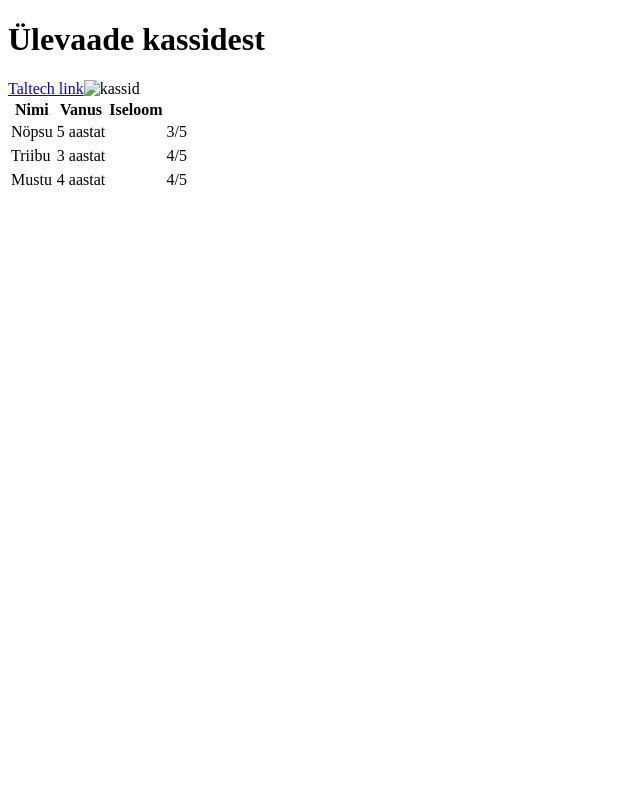
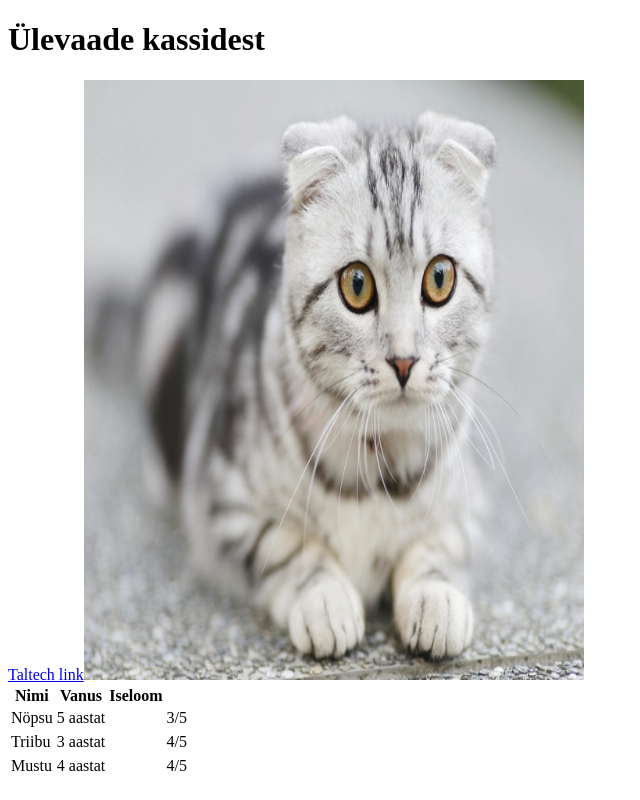
Before and after one commit to Paadialune/paadialune.github.io, a plain HTML site: page index.html in a window 1280 px wide. Shown: the whole page, without its empty margins (0-640 px from the left). Drawn offline with Linux system fonts and the light colour scheme.

Commit message:
Update index.html

```diff
--- a/index.html
+++ b/index.html
@@ -27,7 +27,7 @@
       <td>4/5<td/>
     <tr/>
     <a href="https://taltech.ee">Taltech link</a>
-    <img src="kassid.jpg" alt="kassid" width="500" height="600">
+    <img src="kass.jpg" alt="kassid" width="500" height="600">
   </table>
 </body>
 </html>
```
